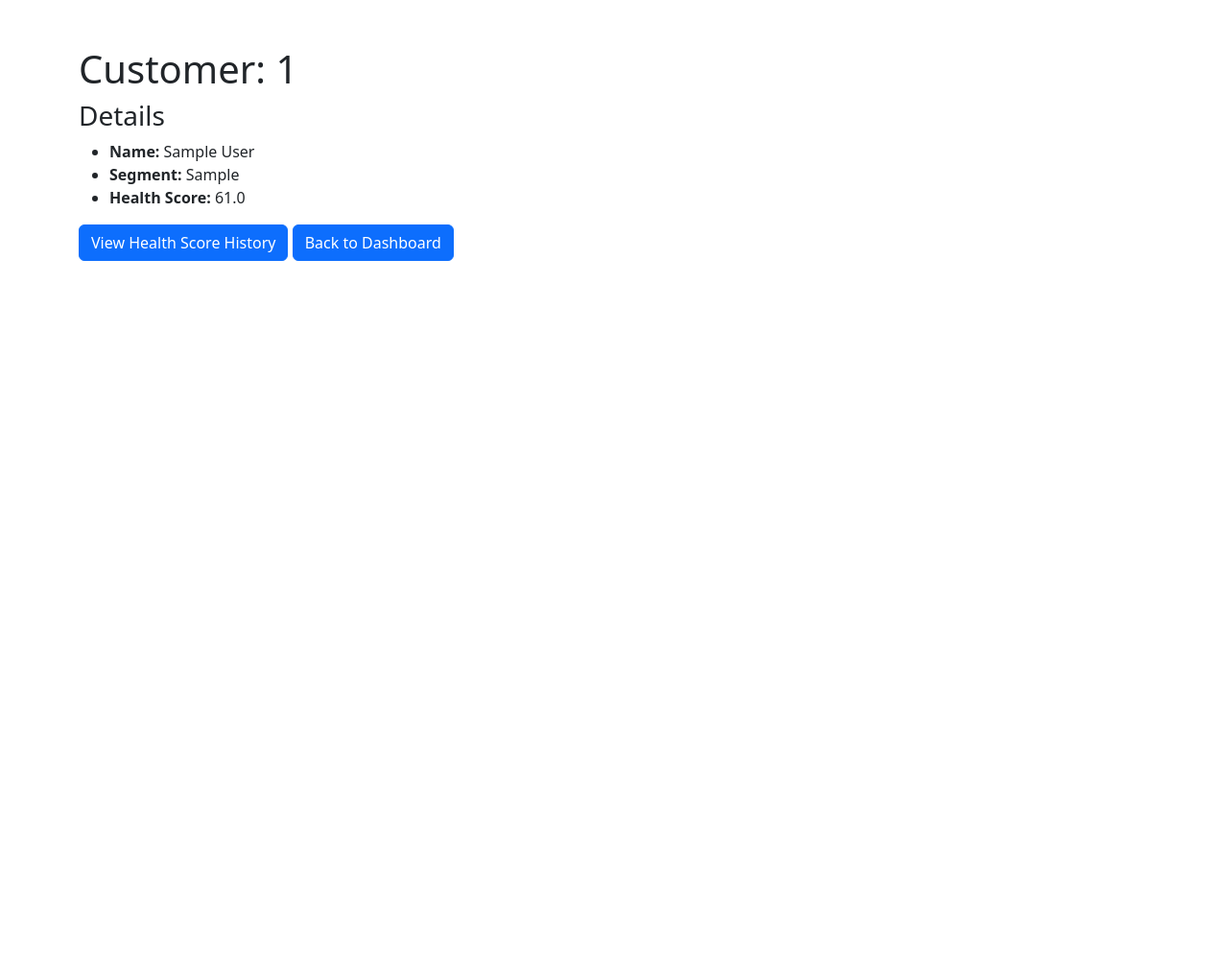
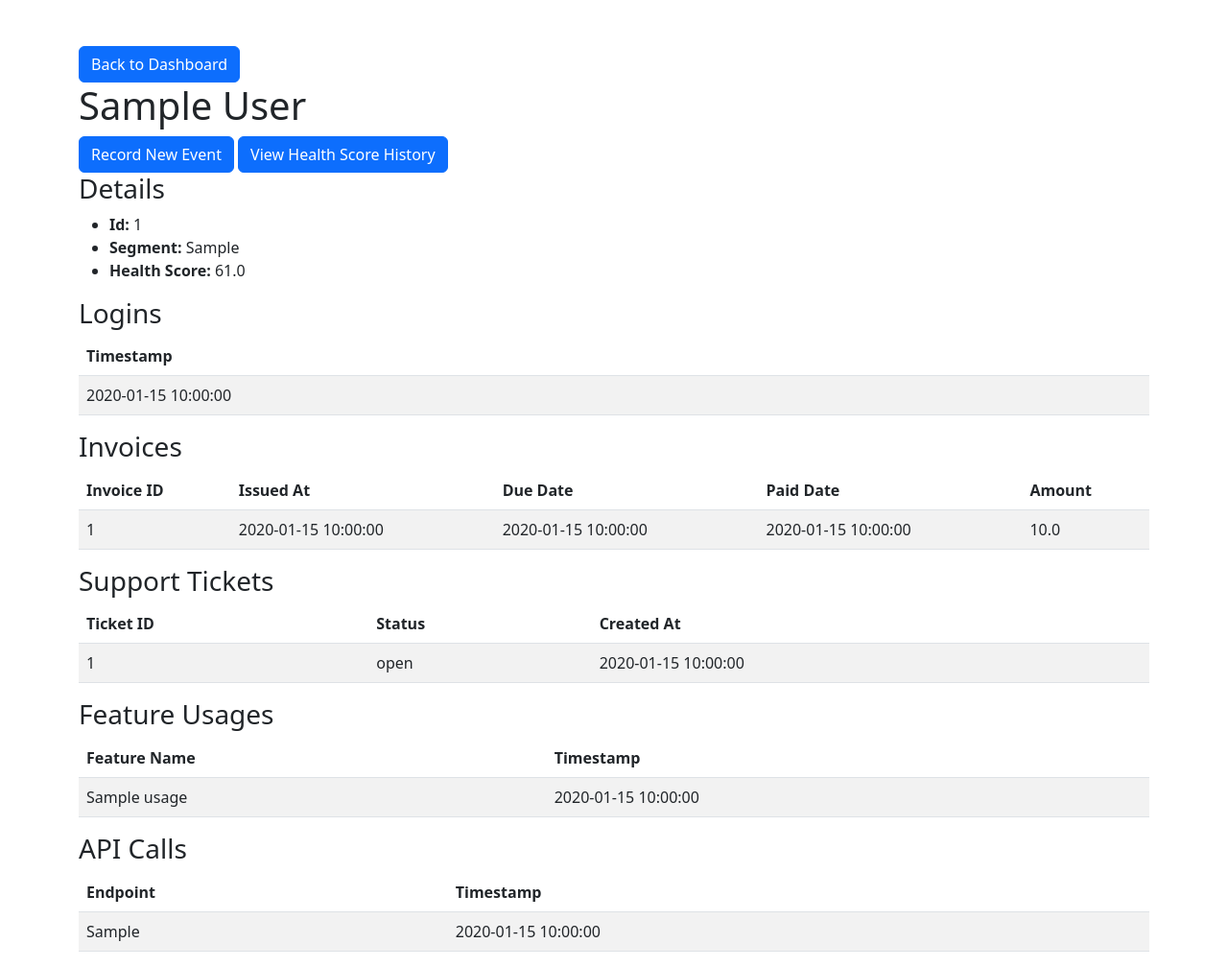
Before and after one commit to snirhap/auditale, a Flask app: page /customers/1 in a window 1280 px wide. Shown: the whole page at 96% size. Before the commit the page ends 272 px from the top, so only its background shows below. Run offline with Flask 3, Linux system fonts and the light colour scheme; tables that the repository leaves empty hold one stand-in row (values such as "Sample post"); parts of the project's set-up code (start-up, migrations or seed data) failed here and were passed over.

Commit message:
Update customer risk thresholds, enhance customer event handling, and improve dashboard and templates for better user experience

```diff
--- a/app/constants.py
+++ b/app/constants.py
@@ -1,4 +1,4 @@
 class Constants:
-    NotAtRiskThreshold = 80
-    ModerateRiskThreshold = 50
-    AtRiskThreshold = 30
+    NotAtRiskThreshold = 90
+    ModerateRiskThreshold = 70
+    AtRiskThreshold = 50
--- a/app/routes/customer.py
+++ b/app/routes/customer.py
@@ -1,5 +1,5 @@
 from functools import wraps
-from flask import Blueprint, current_app, make_response, request, jsonify, render_template
+from flask import Blueprint, current_app, make_response, redirect, request, jsonify, render_template, url_for
 from sqlalchemy import func
 from ..models import ApiUsage, FeatureUsage, Invoice, LoginEvent, SupportTicket, Customer
 from datetime import datetime, timedelta, timezone
@@ -33,13 +33,10 @@ def get_customer(customer_id):
         if not customer:
             return render_template("customer.html", customer=None, health=None), 404
 
-        customer_dict = customer.to_dict()
+        # Calculate health
+        health_details = calculate_customer_health(session, customer_id)
 
-        # Calculate health
-        health = calculate_customer_health(session, customer_id)
-        customer_dict['health'] = health if health else None
-
-        return render_template("customer.html", customer=customer_dict, health=health)
+        return render_template("customer.html", customer=customer, health=health_details), 200
 
 def calculate_customer_health(session, customer_id):
     customer = session.query(Customer).filter_by(id=customer_id).first()
@@ -133,54 +130,76 @@ def parse_iso_datetime(date_str):
     except ValueError:
         raise ValueError(f"{date_str} is not a valid ISO 8601 datetime string")
 
+
+@customer_bp.route("/customers/<int:customer_id>/events/new", methods=['GET'])
+def new_customer_event(customer_id):
+    """Render a form to record a new customer event."""
+    with current_app.db_manager.get_read_session() as session:
+        customer = session.query(Customer).filter_by(id=customer_id).first()
+        if not customer:
+            return jsonify({"message": "Customer does not exist"}), 404
+        return render_template("new_customer_event.html", customer=customer)
+
+
+
 @customer_bp.route('/customers/<int:customer_id>/events', methods=['POST'])
-def customer_events(customer_id):
-    if request.method == 'POST':
-        with current_app.db_manager.get_write_session() as session:
-            customer = session.query(Customer).filter_by(id=customer_id).first()
-            if not customer:
-                return jsonify({'message': 'Customers not exist'}), 404
+def record_customer_event(customer_id):
+    with current_app.db_manager.get_write_session() as session:
+        customer = session.query(Customer).filter_by(id=customer_id).first()
+        if not customer:
+            return jsonify({'message': 'Customers not exist'}), 404
 
+        if request.is_json:
+            print('Request is JSON')
             payload = request.get_json()
-            event_type = payload.get("event_type")
-            data = payload.get("data", {})
+        else:
+            # Convert form data into dict (like JSON shape you expect)
+            print('Request is form data')
+            payload = request.form.to_dict()
 
-            if not event_type:
-                return jsonify({"error": "event_type is required"}), 400
+        print('Payload:', payload)
+        event_type = payload.get("event_type")
 
-            try:
-                if event_type == "login":
-                    event = LoginEvent(customer_id=customer.id,
-                                    timestamp=parse_iso_datetime(data.get("timestamp")))
-                elif event_type == "feature":
-                    event = FeatureUsage(customer_id=customer.id,
-                                        feature_name=data["feature_name"],
-                                        timestamp=parse_iso_datetime(data.get("timestamp")))
-                elif event_type == "ticket":
-                    event = SupportTicket(customer_id=customer.id,
-                                        status=data.get("status", "open"),
-                                        created_at=parse_iso_datetime(data.get("created_at")))
-                elif event_type == "invoice":
-                    event = Invoice(customer_id=customer.id,
-                                    issued_at=parse_iso_datetime(data.get("issued_at")),
-                                    due_date=parse_iso_datetime(data.get("due_date")),
-                                    amount=data["amount"],
-                                    status=data.get("status", "unpaid"),
-                                    paid_date=parse_iso_datetime(data.get("paid_date")))
-                elif event_type == "api":
-                    event = ApiUsage(customer_id=customer.id,
-                                    call_count=data.get("call_count", 0),
-                                    timestamp=parse_iso_datetime(data.get("timestamp")))
-                else:
-                    return jsonify({"error": f"Unknown event_type {event_type}"}), 400
+        if not event_type:
+            return jsonify({"error": "event_type is required"}), 400
 
-                session.add(event)
-                session.commit()
+        try:
+            if event_type == "login":
+                event = LoginEvent(customer_id=customer.id,
+                                    timestamp=parse_iso_datetime(payload.get("timestamp")))
+            elif event_type == "feature":
+                event = FeatureUsage(customer_id=customer.id,
+                                        feature_name=payload["feature_name"],
+                                        timestamp=parse_iso_datetime(payload.get("timestamp")))
+            elif event_type == "ticket":
+                event = SupportTicket(customer_id=customer.id,
+                                      status=payload.get("status", "open"),
+                                      created_at=parse_iso_datetime(payload.get("created_at"),
+                                      closed_at=parse_iso_datetime(payload.get("closed_at", None))))
+            elif event_type == "invoice":
+                event = Invoice(customer_id=customer.id,
+                                issued_at=parse_iso_datetime(payload.get("issued_at")),
+                                due_date=parse_iso_datetime(payload.get("due_date")),
+                                amount=payload["amount"],
+                                status=payload.get("status", "unpaid"),
+                                paid_date=parse_iso_datetime(payload.get("paid_date")))
+            elif event_type == "api":
+                if "endpoint" not in payload:
+                    return jsonify({"error": "endpoint is required for api event"}), 400
+                event = ApiUsage(customer_id=customer.id,
+                                 api_endpoint=payload["endpoint"],
+                                 timestamp=parse_iso_datetime(payload.get("timestamp")))
+            else:
+                return jsonify({"error": f"Unknown event_type {event_type}"}), 400
 
-                return jsonify({"message": f"{event_type} event recorded", "event_id": event.id}), 201
-            except KeyError as e:
-                return jsonify({"error": f"Missing required field: {str(e)}"}), 400
-            except ValueError as e:
-                return jsonify({"error": f"Invalid data format: {str(e)}"}), 400
-            except Exception as e:
-                return jsonify({"error": f"An error occurred: {str(e)}"}), 500
+            session.add(event)
+            session.commit()
+
+            return redirect(url_for("customers.get_customer", customer_id=customer_id))
+            # return jsonify({"message": f"{event_type} event recorded", "event_id": event.id}), 201
+        except KeyError as e:
+            return jsonify({"error": f"Missing required field: {str(e)}"}), 400
+        except ValueError as e:
+            return jsonify({"error": f"Invalid data format: {str(e)}"}), 400
+        except Exception as e:
+            return jsonify({"error": f"An error occurred: {str(e)}"}), 500
--- a/app/templates/customer.html
+++ b/app/templates/customer.html
@@ -5,21 +5,137 @@
     <link rel="stylesheet" href="https://cdn.jsdelivr.net/npm/bootstrap@5.3.0/dist/css/bootstrap.min.css">
 </head>
 <body class="container mt-5">
+    <a href="{{ url_for('dashboard.dashboard') }}" class="btn btn-primary">Back to Dashboard</a>
     {% if customer %}
-        <h1>Customer: {{ customer.id }}</h1>
+        <h1>{{ customer.name }}</h1>
+        <a href="{{ url_for('customers.new_customer_event', customer_id=customer.id) }}" class="btn btn-primary">Record New Event</a>
+        <a href="{{ url_for('customers.get_customer_health', customer_id=customer.id) }}" class="btn btn-primary">View Health Score History</a>
 
         <h3>Details</h3>
         <ul>
-            <li><strong>Name:</strong> {{ customer.name }}</li>
+            <li><strong>Id:</strong> {{ customer.id }}</li>
             <li><strong>Segment:</strong> {{ customer.segment }}</li>
             {% if health %}
                 <li><strong>Health Score:</strong> {{ health.health_score }}</li>
             {% endif %}
         </ul>
+        <h3>Logins</h3>
+        {% if customer.logins %}
+            <table class="table table-striped">
+                <thead>
+                    <tr>
+                        <th>Timestamp</th>
+                    </tr>
+                </thead>
+                <tbody>
+                    {% for login in customer.logins %}
+                        <tr>
+                            <td>{{ login.timestamp }}</td>
+                        </tr>
+                    {% endfor %}
+                </tbody>
+            </table>
+        {% else %}
+            <p>No logins found for this customer.</p>
+        {% endif %}
+        <h3>Invoices</h3>
+        {% if customer.invoices %}
+            <table class="table table-striped">
+                <thead>
+                    <tr>
+                        <th>Invoice ID</th>
+                        <th>Issued At</th>
+                        <th>Due Date</th>
+                        <th>Paid Date</th>
+                        <th>Amount</th>
+                    </tr>
+                </thead>
+                <tbody>
+                    {% for invoice in customer.invoices %}
+                        <tr>
+                            <td>{{ invoice.id }}</td>
+                            <td>{{ invoice.issued_at }}</td>
+                            <td>{{ invoice.due_date }}</td>
+                            <td>{{ invoice.paid_date }}</td>
+                            <td>{{ invoice.amount }}</td>
+                        </tr>
+                    {% endfor %}
+                </tbody>
+            </table>
+        {% else %}
+            <p>No invoices found for this customer.</p>
+        {% endif %}
+
+        <h3>Support Tickets</h3>
+        {% if customer.tickets %}
+            <table class="table table-striped">
+                <thead>
+                    <tr>
+                        <th>Ticket ID</th>
+                        <th>Status</th>
+                        <th>Created At</th>
+                    </tr>
+                </thead>
+                <tbody>
+                    {% for ticket in customer.tickets %}
+                    <tr>
+                        <td>{{ ticket.id }}</td>
+                        <td>{{ ticket.status }}</td>
+                        <td>{{ ticket.created_at }}</td>
+                    </tr>
+                    {% endfor %}
+                </tbody>
+            </table>
+        {% else %}
+            <p>No support tickets found for this customer.</p>
+        {% endif %}
+
+        <h3>Feature Usages</h3>
+        {% if customer.features %}
+        <table class="table table-striped">
+            <thead>
+                <tr>
+                    <th>Feature Name</th>
+                    <th>Timestamp</th>
+                </tr>
+            </thead>
+            <tbody>
+                {% for feature in customer.features %}
+                    <tr>
+                        <td>{{ feature.feature_name }}</td>
+                        <td>{{ feature.timestamp }}</td>
+                    </tr>
+                {% endfor %}
+            </tbody>
+        </table>
+        {% else %}
+            <p>No feature usages found for this customer.</p>
+        {% endif %}
+
+        <h3>API Calls</h3>
+        {% if customer.api_usage %}
+            <table class="table table-striped">
+                <thead>
+                    <tr>
+                        <th>Endpoint</th>
+                        <th>Timestamp</th>
+                    </tr>
+                </thead>
+                <tbody>
+                    {% for api in customer.api_usage %}
+                        <tr>
+                            <td>{{ api.api_endpoint }}</td>
+                            <td>{{ api.timestamp }}</td>
+                        </tr>
+                    {% endfor %}
+                </tbody>
+            </table>
+        {% else %}
+            <p>No API calls found for this customer.</p>
+        {% endif %}
     {% else %}
         <p>Customer not found.</p>
     {% endif %}
-    <a href="{{ url_for('customers.get_customer_health', customer_id=customer.id) }}" class="btn btn-primary">View Health Score History</a>
-    <a href="{{ url_for('dashboard.dashboard') }}" class="btn btn-primary">Back to Dashboard</a>
+
 </body>
 </html>
--- a/app/templates/dashboard.html
+++ b/app/templates/dashboard.html
@@ -76,7 +76,6 @@
     </table>
 
     <h3>Latest API Calls</h3>
-
     <table class="table table-striped">
         <thead>
             <tr>
@@ -96,7 +95,7 @@
         </tbody>
     </table>
 
-    <h2>At-Risk Customers (Health Score &lt; 50)</h2>
+    <h2>At-Risk Customers (Health Score &lt; {{ health_score_risk_threshold }})</h2>
     <table class="table table-striped">
         <thead>
             <tr>
```
Also changed, not shown: app/routes/dashboard.py (+4 -8 lines), app/templates/new_customer_event.html (added, +93 -0 lines).
